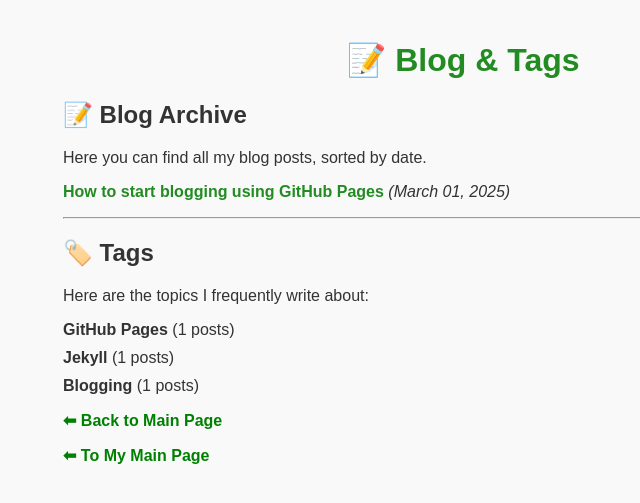
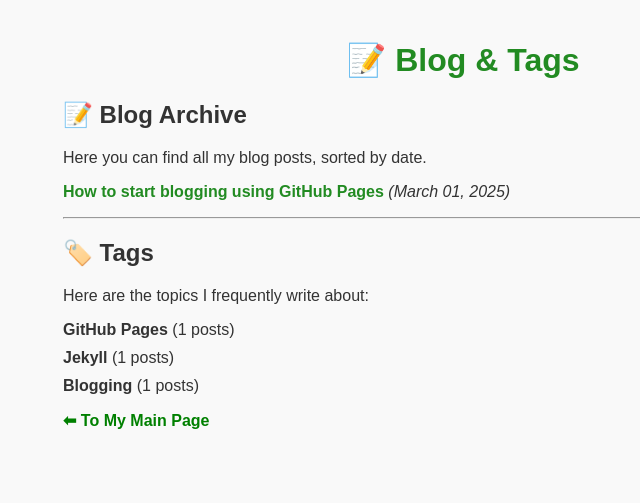
Before and after one commit to AnaHill/AnaHill.github.io, a Jekyll site: the page built from blog.md, in a window 1280 px wide. Shown: the top 503 px of the page, without its empty margins (177-817 px from the left). Built offline with Jekyll 4.4.1, drawn with Linux system fonts in a browser that asks for light colours.

Commit message:
remove unnecessary back to main page link

```diff
--- a/blog.md
+++ b/blog.md
@@ -27,7 +27,3 @@
     <li><strong>{{ tag[0] }}</strong> ({{ tag[1] | size }} posts)</li>
   {% endfor %}
 </ul>
-
-<a href="{{ site.baseurl | relative_url }}" style="color:green;">
-  <strong>⬅ Back to Main Page</strong>
-</a>
```
